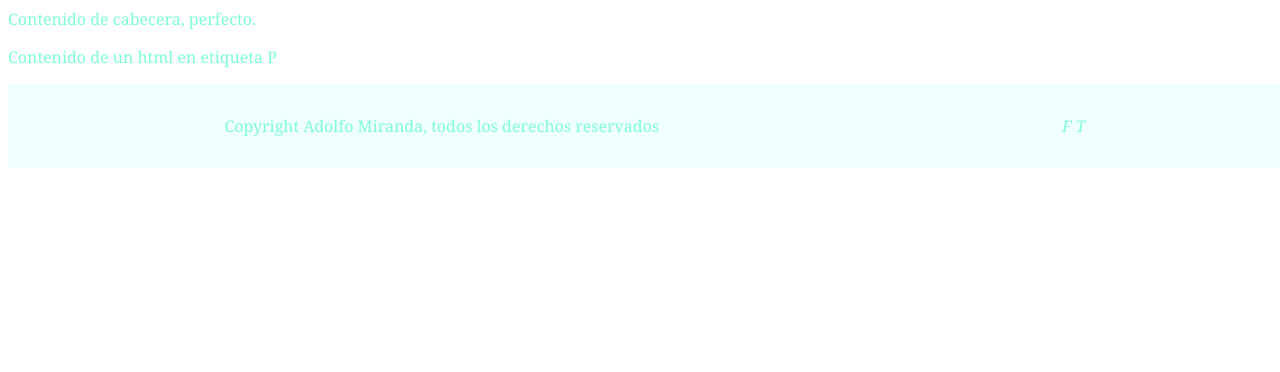
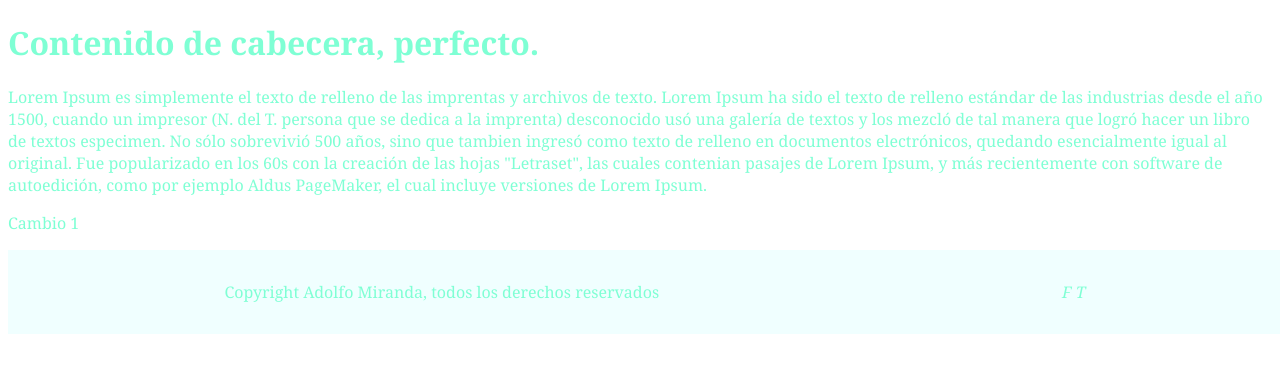
Before and after one commit to huascarmm/practicagit, a plain HTML site: page index.html in a window 1280 px wide. Shown: the top 372 px of the page. Drawn offline with Linux system fonts and the light colour scheme.

Commit message:
Cmabio 1 en la rama content

```diff
--- a/index.html
+++ b/index.html
@@ -1,14 +1,28 @@
 <!DOCTYPE html>
 <html lang="en">
+
 <head>
     <title>Titulo del documento</title>
     <link rel="stylesheet" href="css/style.css">
 </head>
+
 <body>
     <div class="header">
-        Contenido de cabecera, perfecto.
+        <h1>
+            Contenido de cabecera, perfecto.
+        </h1>
     </div>
-    <p>Contenido de un html en etiqueta P</p>
+
+    <p>Lorem Ipsum es simplemente el texto de relleno de las imprentas y archivos de texto. Lorem Ipsum ha sido el texto
+        de relleno estándar de las industrias desde el año 1500, cuando un impresor (N. del T. persona que se dedica a
+        la imprenta) desconocido usó una galería de textos y los mezcló de tal manera que logró hacer un libro de textos
+        especimen. No sólo sobrevivió 500 años, sino que tambien ingresó como texto de relleno en documentos
+        electrónicos, quedando esencialmente igual al original. Fue popularizado en los 60s con la creación de las hojas
+        "Letraset", las cuales contenian pasajes de Lorem Ipsum, y más recientemente con software de autoedición, como
+        por ejemplo Aldus PageMaker, el cual incluye versiones de Lorem Ipsum.
+    </p>
+    <p>Cambio 1</p>
+
     <div class="footer">
         <p>Copyright Adolfo Miranda, todos los derechos reservados</p>
         <div>
@@ -17,4 +31,5 @@
         </div>
     </div>
 </body>
+
 </html>
```
